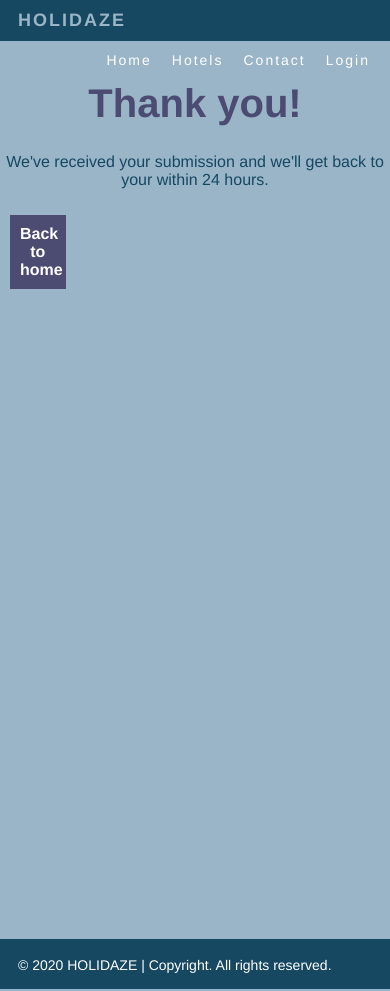
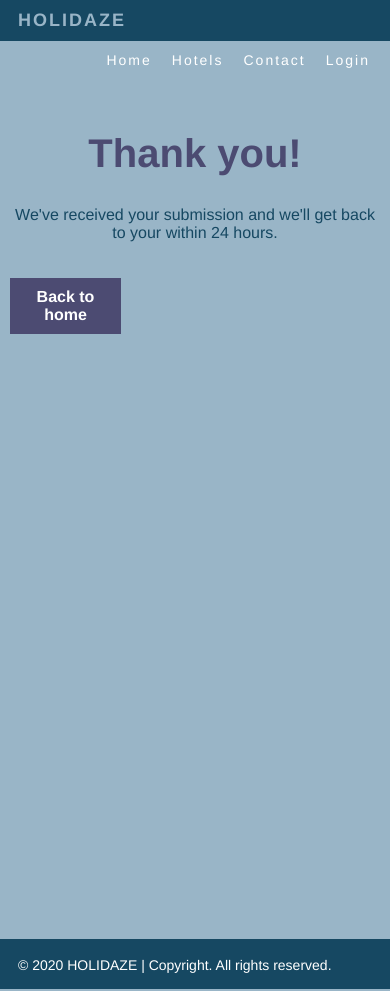
Before and after one commit to elisemykle/elise-myklebust-project-exam-2, a React (Create React App) app: page /Success in a window 390 px wide. Built offline with nearby package versions, Linux system fonts and the light colour scheme; a web font is replaced by a local one.

Commit message:
Success grid system

```diff
--- a/src/components/Success.js
+++ b/src/components/Success.js
@@ -4,8 +4,10 @@ import { Link } from 'react-router-dom';
 export default function Success(props) {
     return (
         <div className="success">
-            <h1 className="success__headline">Thank you!</h1>
+            <h1 className="row success__headline">Thank you!</h1>
+            <div className="col-6 col-m-12">
             <p className="success__message">We've received your submission and we'll get back to your within 24 hours.</p>
+            </div>
             <div className="col-12">
                 <Link to={"/"} className="success__button">Back to home</Link>
             </div>
--- a/src/css/login.scss
+++ b/src/css/login.scss
@@ -27,6 +27,7 @@
     padding: 5px 0px;
 }
 
+/*------------------- LOGIN GRID --------------------*/
 .login__form{
     max-width: 700px;
     margin: 0 auto;
--- a/src/css/success.scss
+++ b/src/css/success.scss
@@ -7,8 +7,6 @@
     color: $elementcolor;
     font-family: $fontfamily;
     font-size: 40px;
-    text-align: center;
-    margin-top: 40px;
 }
 
 /*------------------- SUCCESS TEXT --------------------*/
@@ -17,6 +15,7 @@
     text-align: center;
     font-family: $fontfamily;
     color: $secondarycolor;
+    margin-top: -30px;
 }
 
 /*------------------- SUCCESS BUTTON --------------------*/
@@ -25,7 +24,7 @@
     border: none;
     color: white;
     padding: 10px 10px;
-    width: 15%;
+    width: 13%;
     text-align: center;
     text-decoration: none;
     font-size: 16px;
@@ -37,3 +36,23 @@
     color: white;
     }
 }
+
+/*------------------- SUCCESS GRID --------------------*/
+.success__headline{
+    max-width: 700px;
+    margin: 0 auto;
+    margin-top: 40px;
+}
+
+/*------------------- MOBILE --------------------*/
+@media only screen and (max-width: 600px) {
+    .success__button {
+    width: 30%;
+  }
+}
+
+@media only screen and (max-width: 414px) {
+    .success__button {
+    width: 30%;
+  }
+}
```
